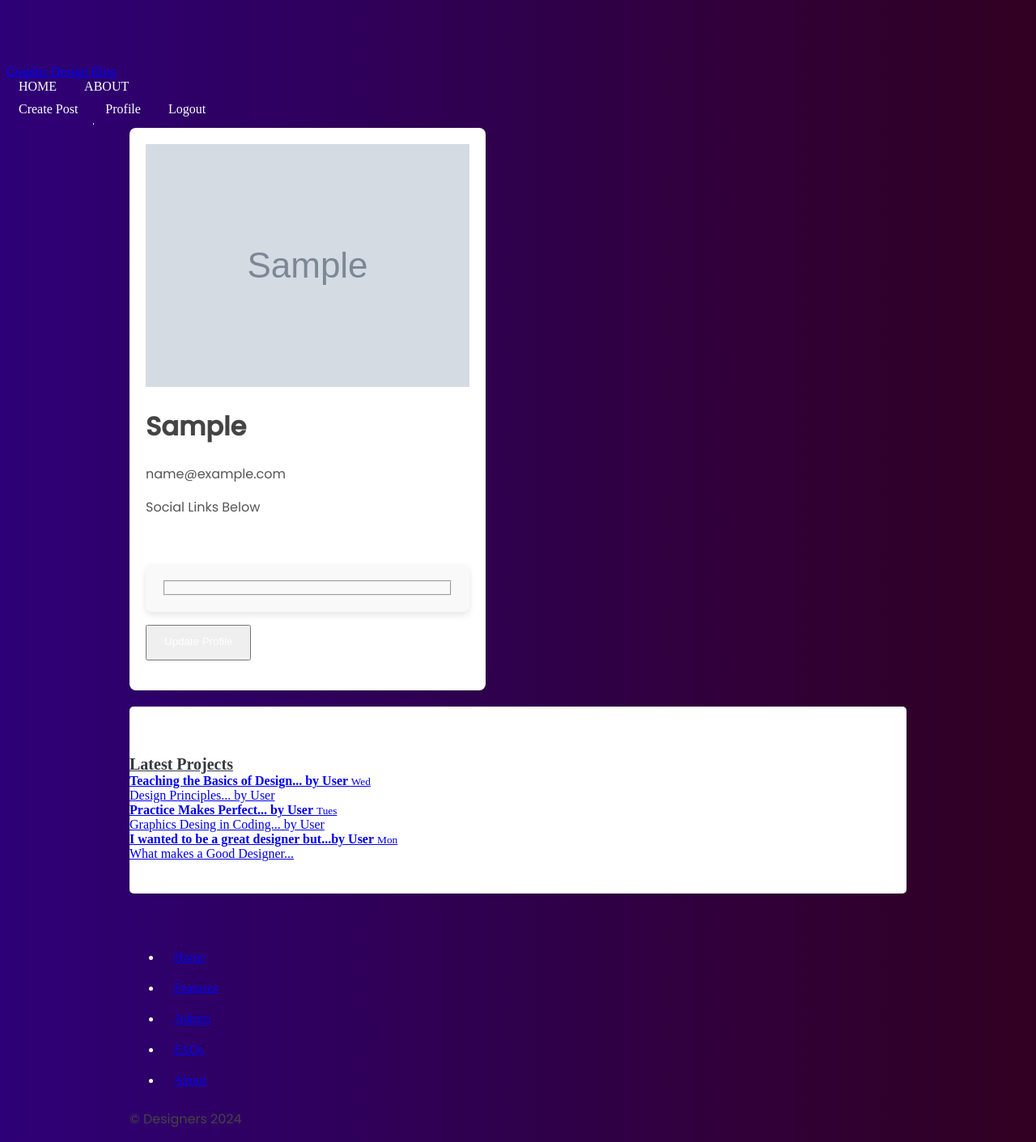
After one commit to OwenD-24/Graphic-Design-Blog, a Django app: page /profile/ in a window 1280 px wide. The commit adds this page. Shown: the whole page at 81% size. Run offline with Django 4.2, Linux system fonts and the light colour scheme; a user stored in the database is signed in; tables that the repository leaves empty hold one stand-in row (values such as "Sample post"); grey boxes marked "Sample" are stand-in pictures; some libraries are stand-ins or nearby versions.

Commit message:
add: profile, profile_update and register.html files

```diff
--- a/blog/templates/blog/base.html
+++ b/blog/templates/blog/base.html
@@ -141,7 +141,7 @@
                 <li class="nav-item"><a href="#" class="nav-link px-2 text-muted">FAQs</a></li>
                 <li class="nav-item"><a href="#" class="nav-link px-2 text-muted">About</a></li>
             </ul>
-            <p class="text-center text-muted">&copy; Desphixs 2021</p>
+            <p class="text-center text-muted">&copy; Designers 2024</p>
         </footer>
 
     </main>
--- a/requirements.txt
+++ b/requirements.txt
@@ -4,6 +4,7 @@ dj-database-url==2.2.0
 dj3-cloudinary-storage==0.0.6
 Django==4.2.16
 django-cloudinary-storage==0.3.0
+django-crispy-forms==2.3
 gunicorn==22.0.0
 pillow==10.4.0
 psycopg==3.2.2
--- /dev/null
+++ b/users/templates/users/profile.html
@@ -0,0 +1,36 @@
+{% extends 'blog/base.html' %}
+{% block content %}
+{% load crispy_forms_tags %}
+
+<!-- Add icon library -->
+<link rel="stylesheet" href="https://cdnjs.cloudflare.com/ajax/libs/font-awesome/4.7.0/css/font-awesome.min.css">
+
+<div class="cardd">
+    <div class="m-b-25"> <img class="rounded-circle account-img" id="profile-img" src="{{ user.profile.image.url }}"
+            class="img-radius" alt="User-Profile-Image"> </div>
+
+    <h1 id="profile-h1">{{user.username|title}}</h1>
+    <p class="title">{{user.email}}</p>
+    <p>Social Links Below</p>
+    <a href="#" id="auth-links"><i class="fa fa-dribbble"></i></a>
+    <a href="#" id="auth-links"><i class="fa fa-twitter"></i></a>
+    <a href="#" id="auth-links"><i class="fa fa-linkedin"></i></a>
+    <a href="#" id="auth-links"><i class="fa fa-facebook"></i></a>
+
+    <form action="" method="post" enctype="multipart/form-data">
+        {% csrf_token %}
+        <fieldset class="form-group">
+            {{ u_form|crispy }}
+            {{ p_form|crispy }}
+        </fieldset>
+    </form>
+
+    <p><button id="btn-profile"><a href="{% url 'profile-update' %}" id="auth-links">
+                <span></span>
+                <span></span>
+                <span></span>
+                <span></span>
+                Update Profile
+            </a></button></p>
+</div>
+{% endblock content %}
```
Also changed, not shown: graphicsblog/settings.py (+11 -6 lines), users/templates/users/profile_update.html (added, +21 -0 lines), users/templates/users/register.html (added, +21 -0 lines).
